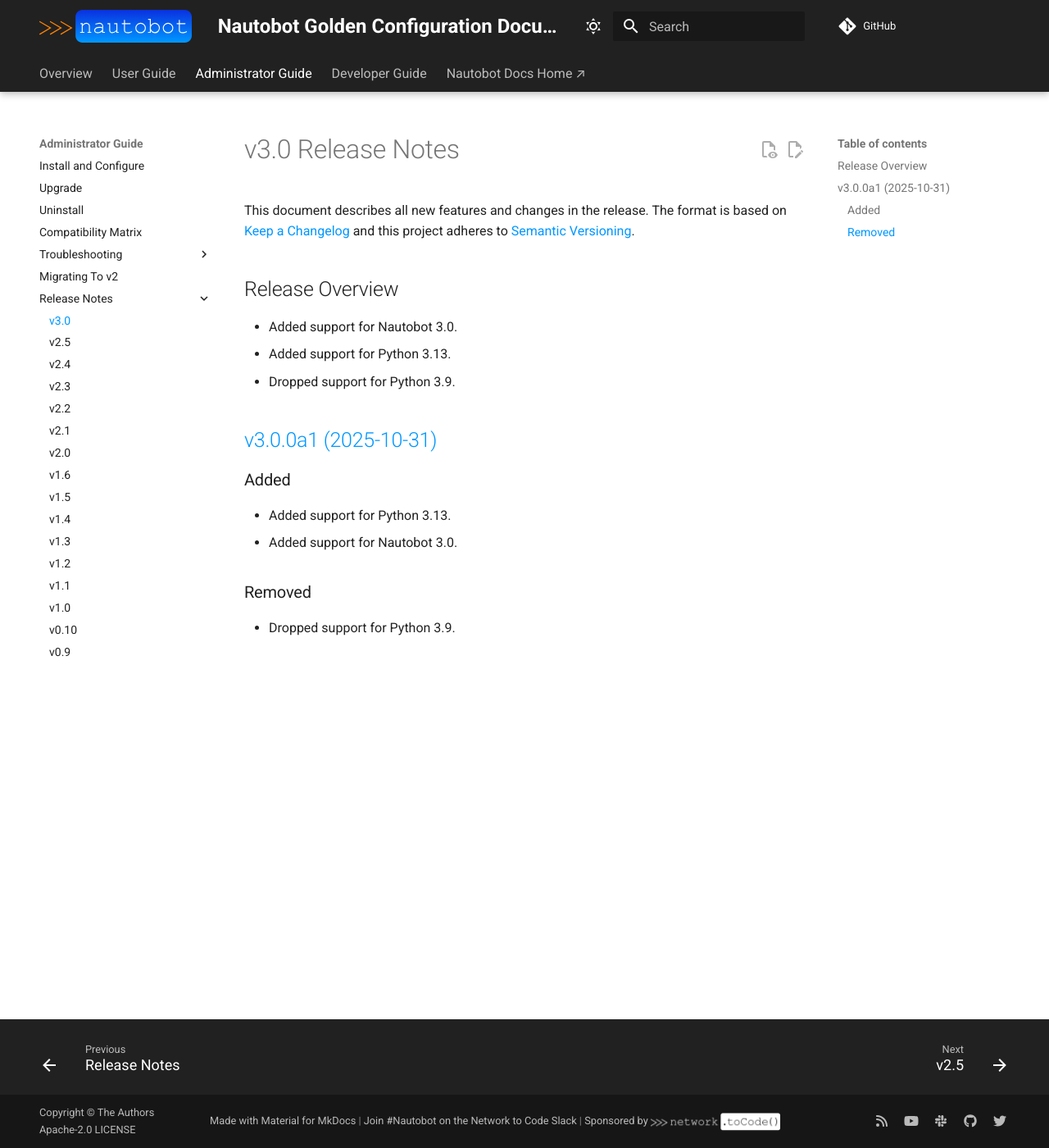
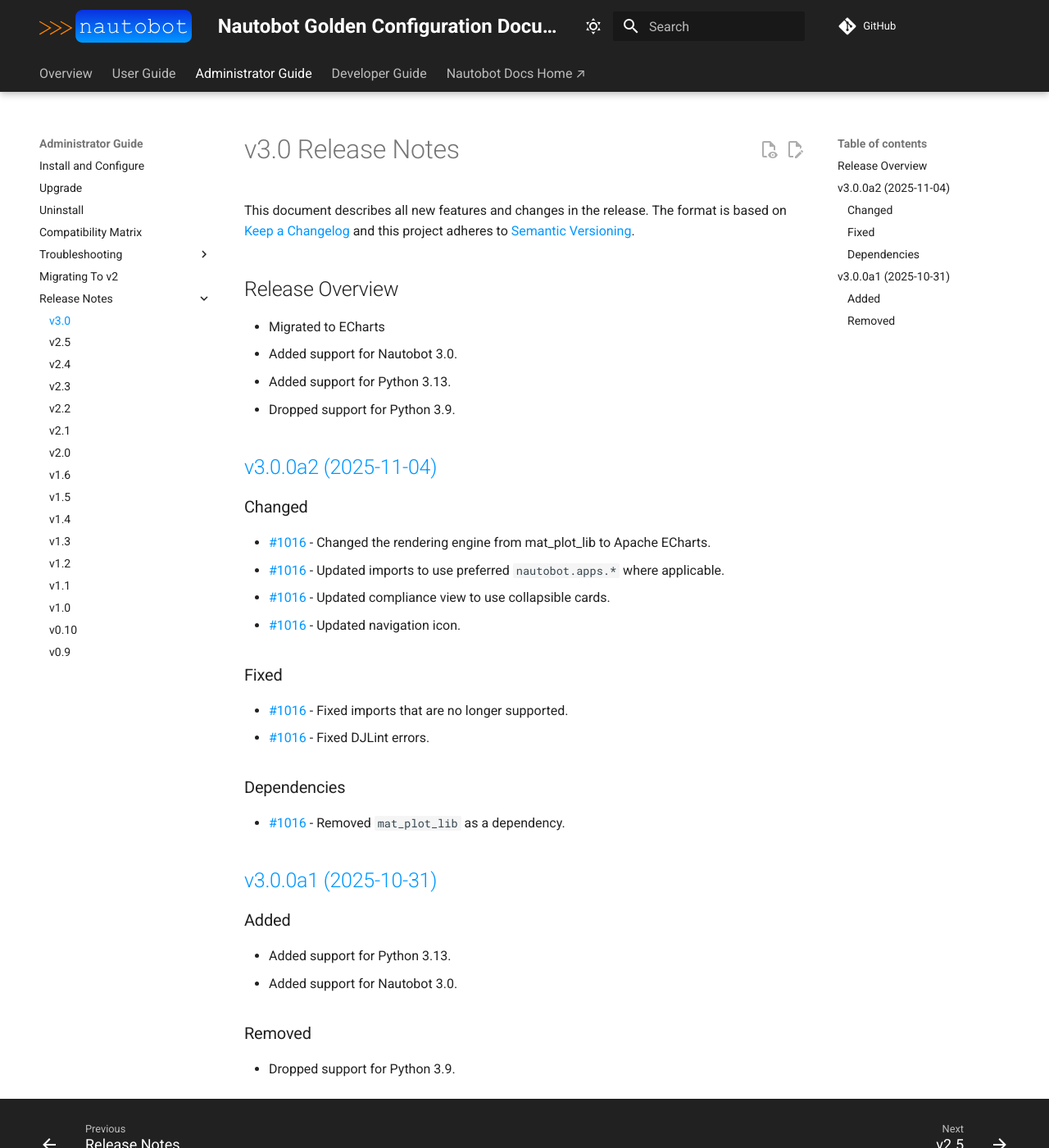
Before and after one commit to nautobot/nautobot-app-golden-config, an MkDocs documentation site: the page built from docs/admin/release_notes/version_3.0.md, in a window 1280 px wide and 1400 px high. Shown: the whole window at 82% size. Built offline with MkDocs 1.6.1 and Material for MkDocs 9.7.7, drawn with Linux system fonts in a browser that asks for light colours; comment, search, counter and statistics services are not loaded.

Commit message:
Release v3.0.0a2

```diff
--- a/docs/admin/release_notes/version_3.0.md
+++ b/docs/admin/release_notes/version_3.0.md
@@ -4,9 +4,29 @@
 
 ## Release Overview
 
+- Migrated to ECharts
 - Added support for Nautobot 3.0.
 - Added support for Python 3.13.
 - Dropped support for Python 3.9.
+
+## [v3.0.0a2 (2025-11-04)](https://github.com/nautobot/nautobot-app-golden-config/releases/tag/v3.0.0a2)
+
+### Changed
+
+- [#1016](https://github.com/nautobot/nautobot-app-golden-config/issues/1016) - Changed the rendering engine from mat_plot_lib to Apache ECharts.
+- [#1016](https://github.com/nautobot/nautobot-app-golden-config/issues/1016) - Updated imports to use preferred `nautobot.apps.*` where applicable.
+- [#1016](https://github.com/nautobot/nautobot-app-golden-config/issues/1016) - Updated compliance view to use collapsible cards.
+- [#1016](https://github.com/nautobot/nautobot-app-golden-config/issues/1016) - Updated navigation icon.
+
+### Fixed
+
+- [#1016](https://github.com/nautobot/nautobot-app-golden-config/issues/1016) - Fixed imports that are no longer supported.
+- [#1016](https://github.com/nautobot/nautobot-app-golden-config/issues/1016) - Fixed DJLint errors.
+
+### Dependencies
+
+- [#1016](https://github.com/nautobot/nautobot-app-golden-config/issues/1016) - Removed `mat_plot_lib` as a dependency.
+
 
 ## [v3.0.0a1 (2025-10-31)](https://github.com/nautobot/nautobot-app-golden-config/releases/tag/v3.0.0a1)
 
```
